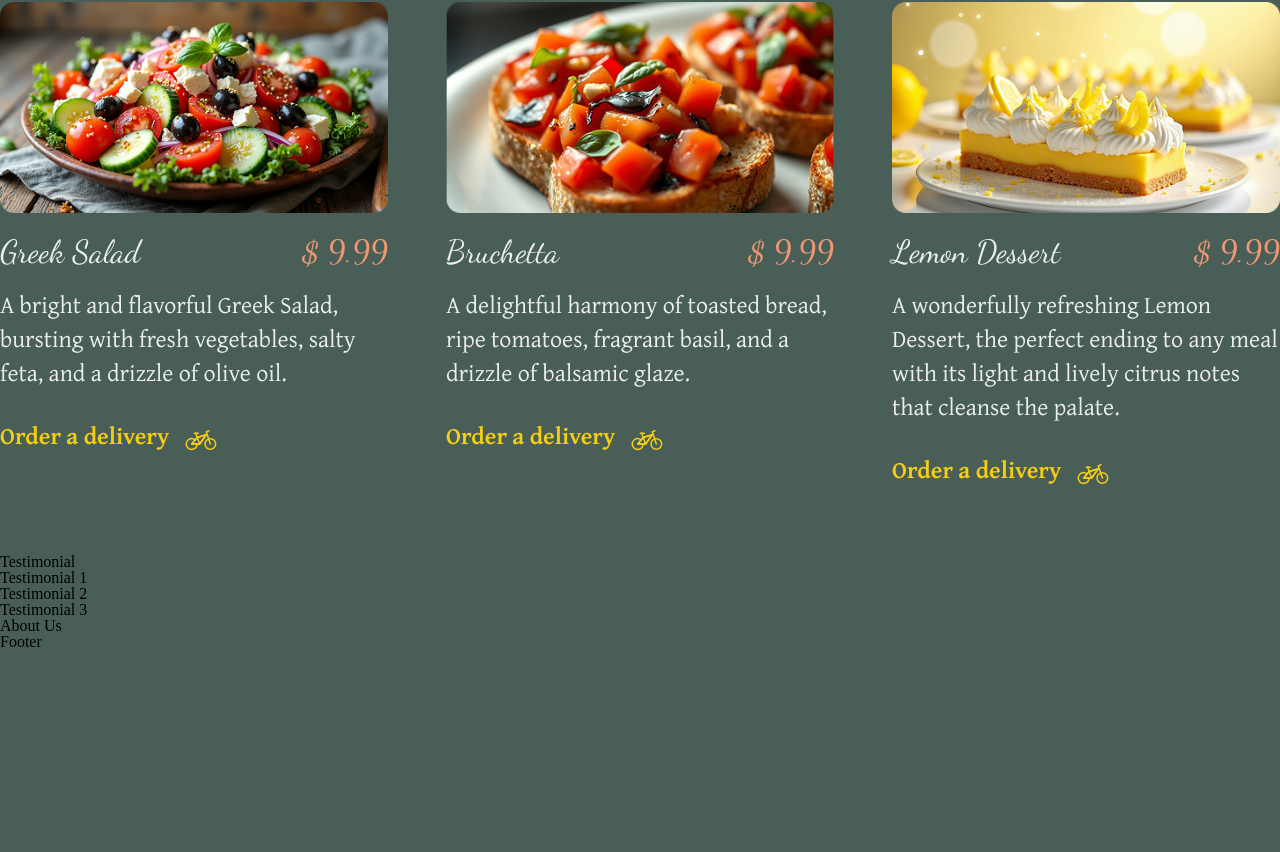
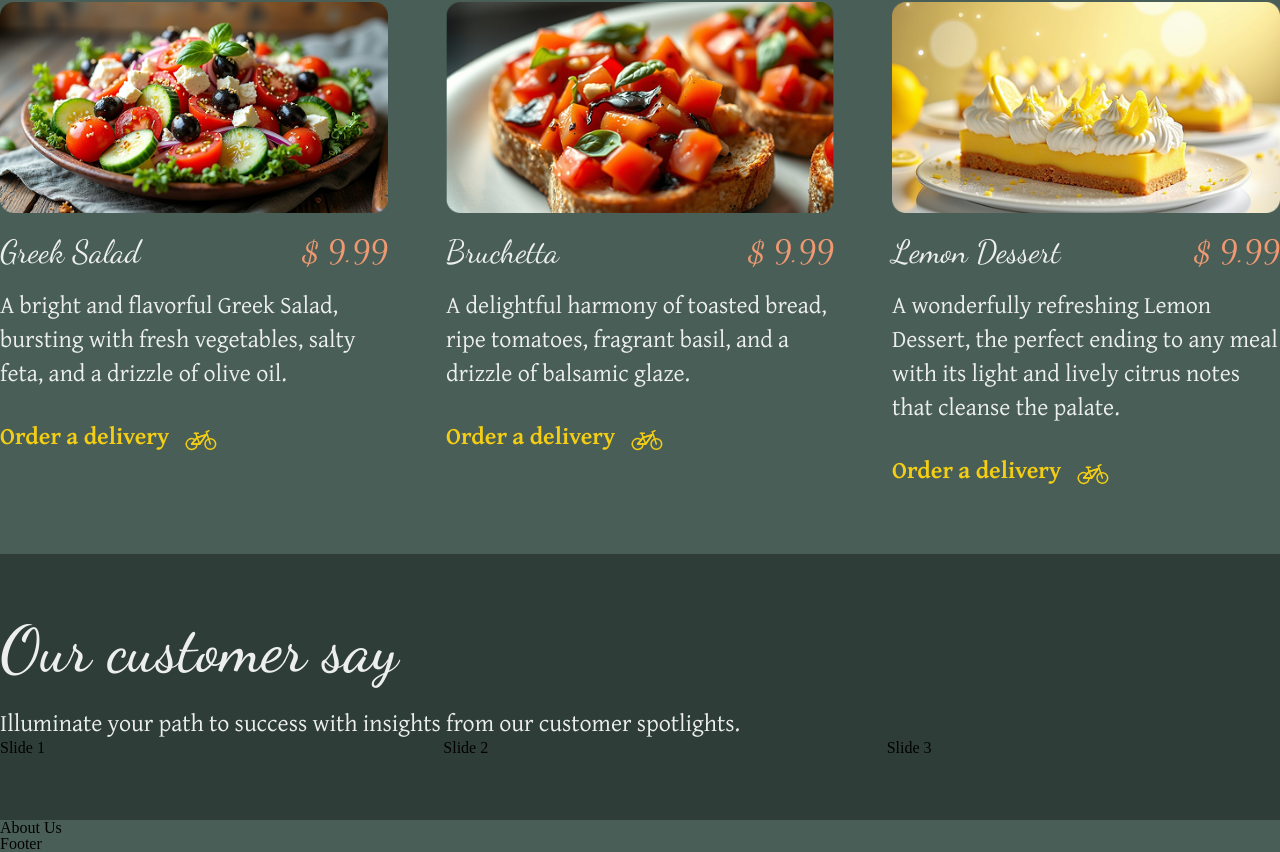
Before and after one commit to devmarto/little-lemon, a React (Create React App) app: page / in a window 1280 px wide. Shown: the part 1175-2027 px from the top of the page. Before the commit the page ends 1825 px from the top, so only its background shows below. Built offline with nearby package versions, Linux system fonts and the light colour scheme.

Commit message:
install swiper

```diff
--- a/package.json
+++ b/package.json
@@ -10,6 +10,7 @@
     "react": "^19.1.0",
     "react-dom": "^19.1.0",
     "react-scripts": "5.0.1",
+    "swiper": "^11.2.6",
     "web-vitals": "^2.1.4"
   },
   "scripts": {
--- a/src/components/Highlight/Highlight.js
+++ b/src/components/Highlight/Highlight.js
@@ -15,7 +15,7 @@ function Highlight(){
             description="Discover a perfect blend of local tradition and modern culinary art, made with the freshest ingredients."
           />
           <a href="#" className="highlight-button">
-            Explore our full menu menu
+            Explore our full menu
             <svg width="32" height="29" viewBox="0 0 32 29" fill="none" xmlns="http://www.w3.org/2000/svg">
               <path d="M25.3333 16.0002H6.66663" stroke="#F4CE14" stroke-width="2.5" stroke-linecap="round" stroke-linejoin="round"/>
               <path d="M18.6666 22.6667L25.3333 16" stroke="#F4CE14" stroke-width="2.5" stroke-linecap="round" stroke-linejoin="round"/>
--- /dev/null
+++ b/src/components/Testimonial/Testimonial.css
@@ -0,0 +1,4 @@
+.testimonial-container{
+    background-color: #2F3D38;
+    padding: 4rem 0;
+}
--- a/src/components/Testimonial/Testimonial.js
+++ b/src/components/Testimonial/Testimonial.js
@@ -1,16 +1,39 @@
+import "./Testimonial.css";
+import Title from "../Title/Title";
+// Import Swiper React components
+import { Swiper, SwiperSlide } from 'swiper/react';
+
+// Import Swiper styles
+import 'swiper/css';
+
 function Testimonial(){
   return (
-    <section>
-      <p>Testimonial</p>
-      <article>
-        Testimonial 1
-      </article>
-      <article>
-        Testimonial 2
-      </article>
-      <article>
-        Testimonial 3
-      </article>
+    <section className="testimonial-container">
+      <div className="container">
+        <div className="testimonial-header">
+          <Title
+            title="Our customer say"
+            description="Illuminate your path to success with insights from our customer spotlights."
+          />
+        </div>
+
+
+
+        <Swiper
+          spaceBetween={50}
+          slidesPerView={3}
+          onSlideChange={() => console.log('slide change')}
+          onSwiper={(swiper) => console.log(swiper)}
+        >
+          <SwiperSlide>Slide 1</SwiperSlide>
+          <SwiperSlide>Slide 2</SwiperSlide>
+          <SwiperSlide>Slide 3</SwiperSlide>
+          <SwiperSlide>Slide 4</SwiperSlide>
+        </Swiper>
+
+
+      </div>
+
     </section>
   )
 }
```
Also changed, not shown: 1 other file (tests, documents, lock files or other folders).
